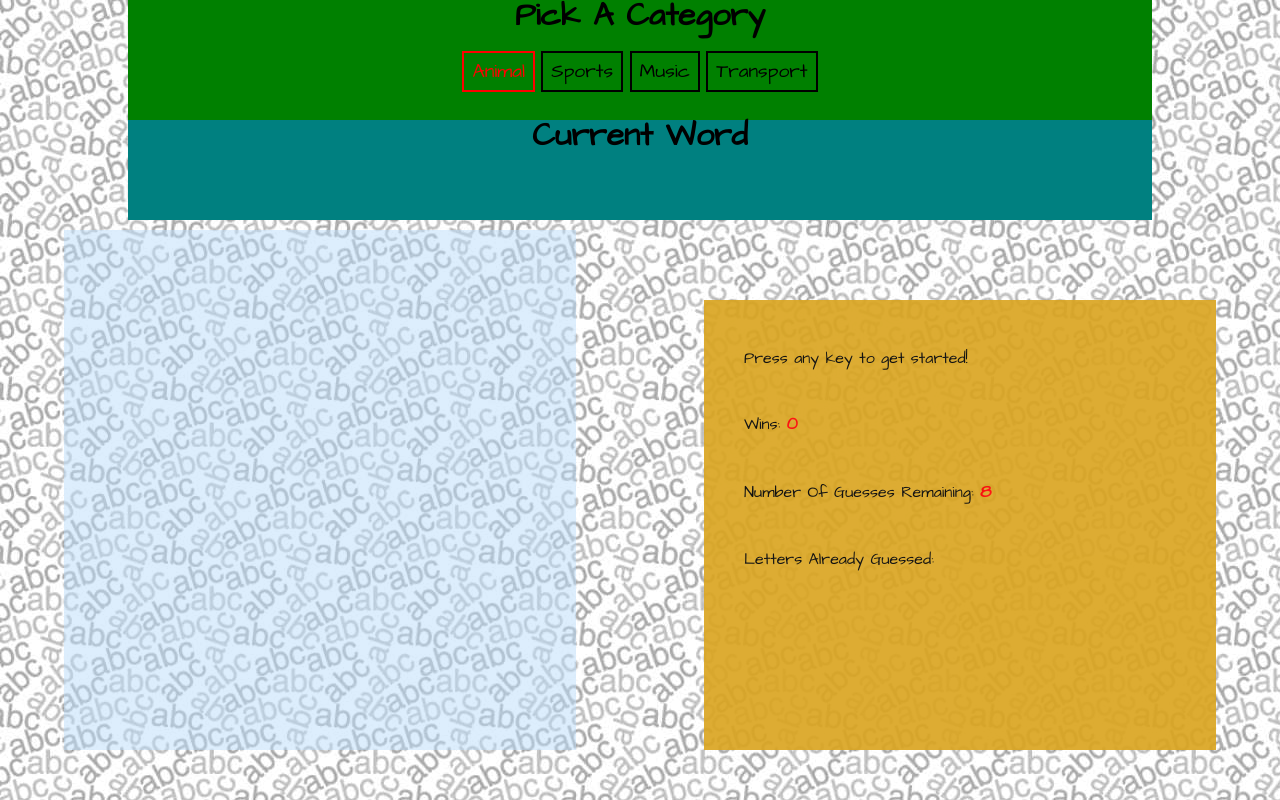
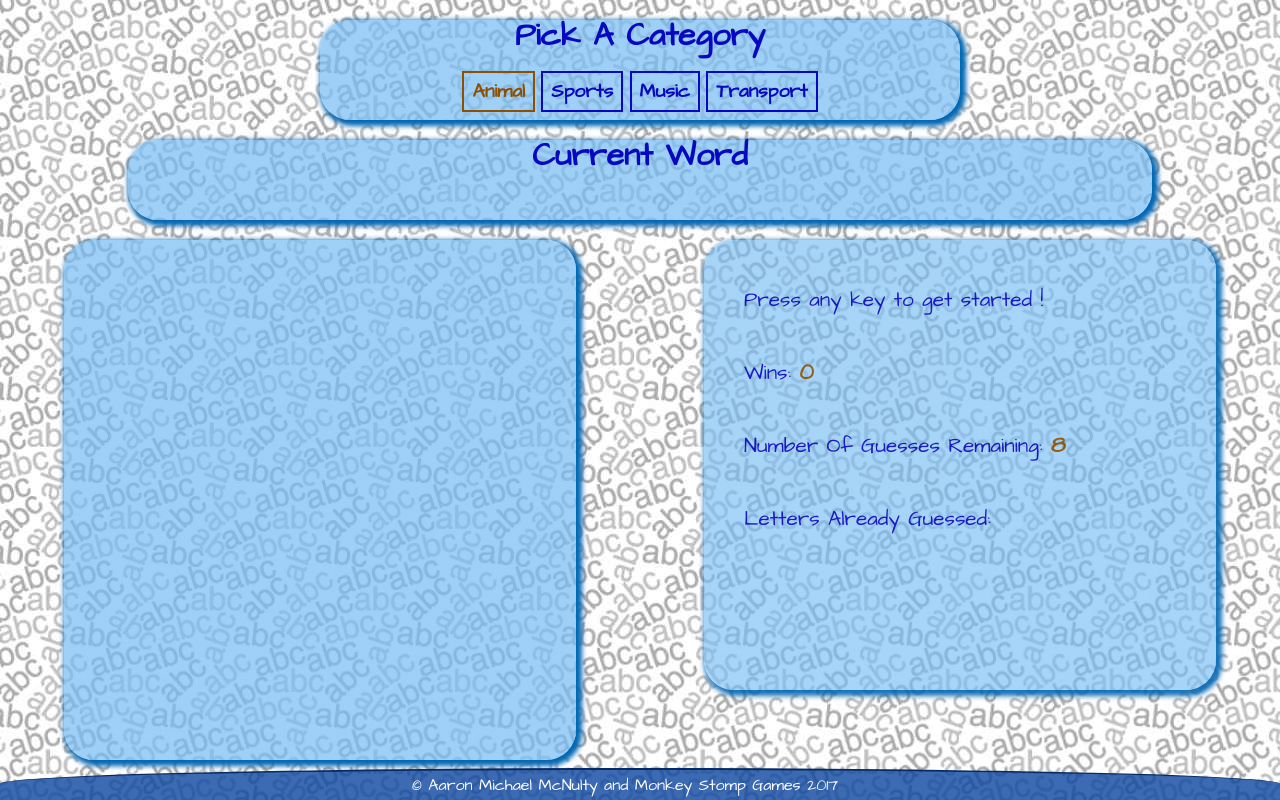
Before and after one commit to amcnulty/Hangman-Game, a plain HTML site: page index.html in a window 1280 px wide. Drawn offline with Linux system fonts and the light colour scheme; no server answers.

Commit message:
Front End Work
Worked on making the front end look nice.

```diff
--- a/assets/css/style.css
+++ b/assets/css/style.css
@@ -1,5 +1,6 @@
 html, body {
     font-family: 'Architects Daughter', cursive;
+    color: #0808C0;
 }
 
 h1 {
@@ -9,7 +10,8 @@ h1 {
 
 #mainContent {
     width: 100%;
-    height: 100vh;
+    height: calc(100vh - 20px);
+    padding-top: 20px;
     background: url("../images/background.jpg") repeat repeat;
 }
 
@@ -71,10 +73,13 @@ h1 {
 }
 
 #category {
-    width: 80%;
-    height: 120px;
+    width: 50%;
+    height: 100px;
     margin: 0 auto;
-    background-color: green;
+    margin-bottom: 20px;
+    background-color: rgba(119,190,245, .7);
+    box-shadow: 3px 3px 5px 3px rgb(3,103,180);
+    border-radius: 30px;
     animation: 4s showSection;
 }
 
@@ -92,44 +97,49 @@ h1 {
 }
 
 .radioButton:hover + label {
-    color: whitesmoke;
-    border-color: whitesmoke;
+    color: #1976D2;
+    border-color: #1976D2;
 }
 
 .radioButton:checked + label {
-    color: red;
-    border-color: red;
+    color: #8C5000;
+    border-color: #8C5000;
 }
 
 .radioLabel {
-    border: 2px solid black;
+    border: 2px solid #0808C0;
     cursor: pointer;
     font-size: 1.2em;
+    font-weight: bold;
     padding: 5px 8px 5px 8px;
 }
 
 #currentWord {
     width: 80%;
-    height: 100px;
+    height: 80px;
     margin: 0 auto;
     text-align: center;
-    background-color: teal;
+    margin-bottom: 20px;
+    background-color: rgba(119,190,245, .7);
+    box-shadow: 3px 3px 5px 3px rgb(3,103,180);
+    border-radius: 30px;
     animation: 4.5s showSection;
 }
 
 #gameWord {
     font-size: 2.2em;
     letter-spacing: .8em;
-    margin-top: 20px;
+    margin-top: 2px;
 }
 
 #hangingManBack {
-    position: absolute;
-    bottom: 50px;
     width: 40%;
     height: 520px;
     margin-left: 5%;
-    background: rgba(187,222,251, .5);
+    float: left;
+    background-color: rgba(119,190,245, .7);
+    box-shadow: 3px 3px 5px 3px rgb(3,103,180);
+    border-radius: 30px;
     animation: 5s showSection;
 }
 
@@ -139,13 +149,14 @@ h1 {
 }
 
 #gameInfo {
-    position: absolute;
-    bottom: 50px;
-    right: 0px;
     width: 40%;
     height: 450px;
     margin-right: 5%;
-    background-color: goldenrod;
+    float: right;
+    font-size: 1.3em;
+    background-color: rgba(119,190,245, .7);
+    box-shadow: 3px 3px 5px 3px rgb(3,103,180);
+    border-radius: 30px;
     animation: 5.5s showSection;
 }
 
@@ -154,7 +165,7 @@ h1 {
 }
 
 .spanInfo {
-    color: red;
+    color: #8C5000;
     font-size: 1.1em;
     font-weight: bold;
 }
@@ -214,3 +225,21 @@ h1 {
         z-index: 1;
     }
 }
+
+footer {
+    position: fixed;
+    bottom: 0px;
+    width: 100%;
+    height: 30px;
+    background-color: rgba(13,71,161, .8);
+    border-top: 2px solid #062A64;
+    color: white;
+    text-align: center;
+    border-top-left-radius: 100%;
+    border-top-right-radius: 100%;
+}
+
+footer p {
+    margin-right: 30px;
+    line-height: 30px;
+}
--- a/assets/javascript/game.js
+++ b/assets/javascript/game.js
@@ -140,12 +140,10 @@ function load() {
                 var myJSON = JSON.parse(xhr.responseText);
                 var randomIndex = Math.floor(Math.random() * (myJSON.length));
                 var newWord = myJSON[randomIndex].word;
-                console.log(newWord);
                 while (newWord.indexOf(' ') != -1 || newWord.indexOf('-') != -1) {
                     randomIndex = Math.floor(Math.random() * (myJSON.length));
                     newWord = myJSON[randomIndex].word;
                 }
-                console.log(newWord);
                 myGame.setWord(newWord);
                 var newDisplayWord = '';
                 for (var i = 0; i < newWord.length; i++) {
--- a/index.html
+++ b/index.html
@@ -36,7 +36,7 @@
         </div>
         <div id="gameInfo">
             <p id="anyKey">
-                Press any key to get started!
+                Press any key to get started !
             </p>
             <p>Wins: <span class="spanInfo" id="numOfWins">0</span></p>
             <p>Number Of Guesses Remaining: <span class="spanInfo" id="numOfGuesses">5</span></p>
@@ -45,6 +45,11 @@
         <div id="gameWon"></div>
         <div id="gameLost"></div>
     </div>
+    <footer>
+        <p>
+            &copy; Aaron Michael McNulty and Monkey Stomp Games 2017
+        </p>
+    </footer>
     <script type="text/javascript" src="assets/javascript/game.js"></script>
 </body>
 </html>
```
Also changed, not shown: assets/images/gameLost.png, assets/images/gameWon.png.
